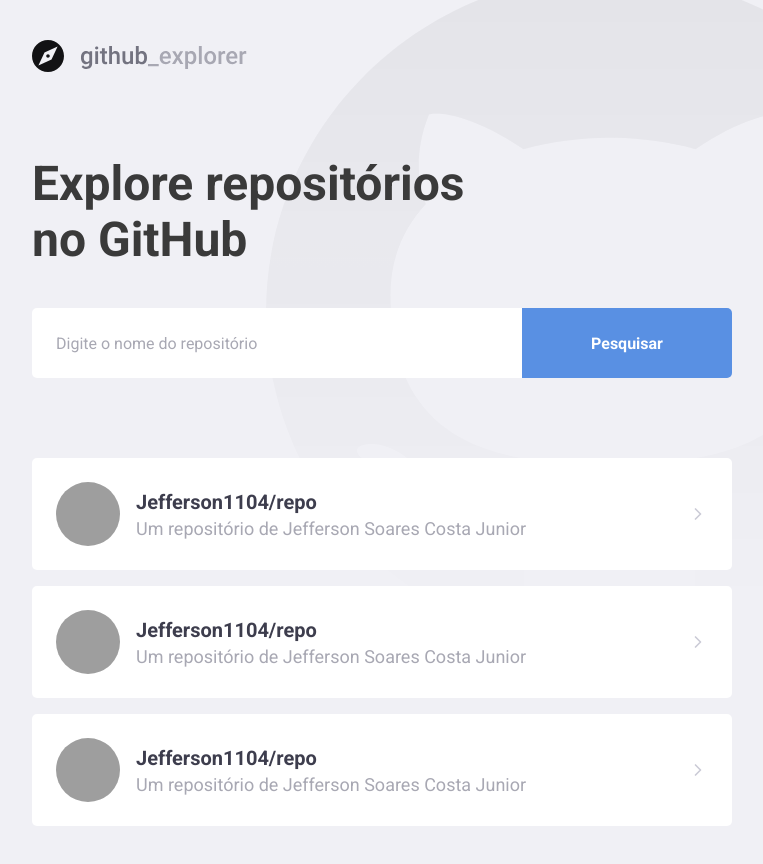
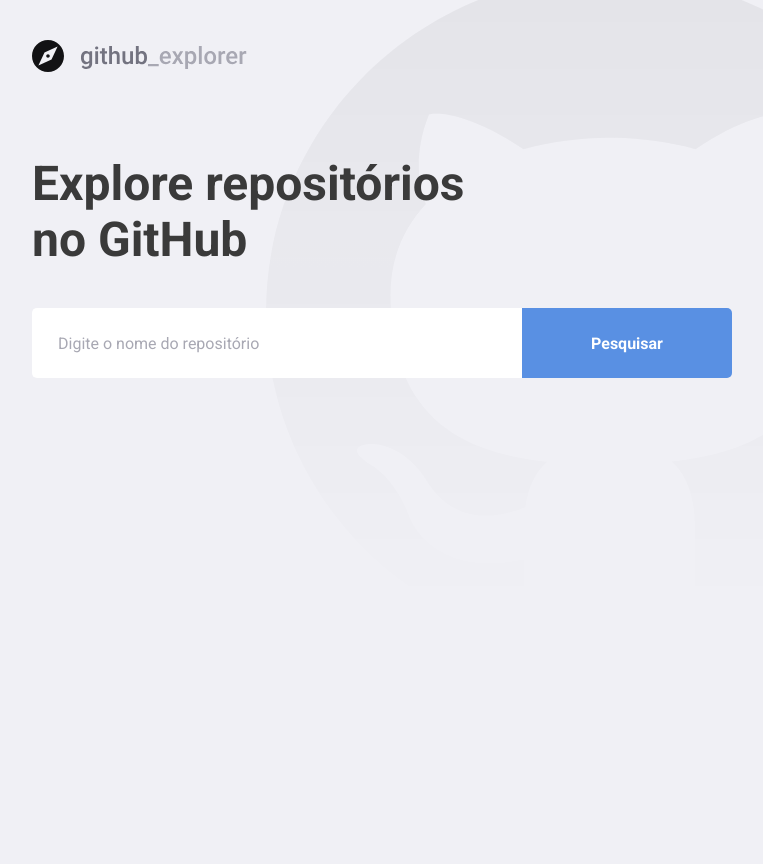
Before and after one commit to jefferson1104/github-explorer-reactJS, a React (Create React App) app: page / in a window 1280 px wide. Shown: the whole page, without its empty margins (148-911 px from the left). After the commit the page ends 800 px from the top, so only its background shows below. Built offline with nearby package versions, Linux system fonts and the light colour scheme; grey boxes are pictures that could not be loaded.

Commit message:
working errors

```diff
--- a/package.json
+++ b/package.json
@@ -11,6 +11,7 @@
     "@types/react": "^16.9.0",
     "@types/react-dom": "^16.9.0",
     "@types/styled-components": "^5.1.0",
+    "axios": "^0.19.2",
     "polished": "^3.6.5",
     "react": "^16.13.1",
     "react-dom": "^16.13.1",
--- a/src/pages/Dashboard/index.tsx
+++ b/src/pages/Dashboard/index.tsx
@@ -1,61 +1,93 @@
-import React from 'react';
+import React, { useState, FormEvent } from 'react';
 import { FiChevronRight } from 'react-icons/fi';
+import api from '../../services/api';
 
 import logoImg from '../../assets/logo.svg';
 
-import { Title, Form, Repositories } from './styled';
+import { Title, Form, Repositories, Error } from './styled';
+
+// interface para a tipagem do typescript, tipagem para o Estado repositories e setRepositories
+interface Repository {
+  full_name: string;
+  description: string;
+  owner: {
+    login: string;
+    avatar_url: string;
+  };
+}
 
 const Dashboard: React.FC = () => {
+  // Estado, variavel para gravar o valor digitado no campo input, e variavel para alterar o valor
+  const [newRepo, setNewRepo] = useState('');
+
+  // Estado para controle de erros
+  const [inputError, setInputError] = useState('');
+
+  // Estado, vetores(arrays) onde vamos armazer os repositorios
+  const [repositories, setRepositories] = useState<Repository[]>([]);
+
+  // funcao para adicionar novos repositorios
+  async function handleAddRepository(
+    event: FormEvent<HTMLFormElement>,
+  ): Promise<void> {
+    event.preventDefault();
+
+    // Tratando erro do campo input vazio
+    if (!newRepo) {
+      setInputError('Digite o autor/nome do repositório');
+      return;
+    }
+
+    try {
+      // consumindo api do github
+      const response = await api.get<Repository>(`repos/${newRepo}`);
+
+      const repository = response.data;
+
+      // salvando novo repositorio no array
+      setRepositories([...repositories, repository]);
+
+      // limpando campo input apos pesquisar
+      setNewRepo('');
+
+      // limpando erro caso fazer uma busca correta
+      setInputError('');
+    } catch (err) {
+      setInputError('Erro na busca por esse repositório');
+    }
+  }
+
   return (
     <>
       <img src={logoImg} alt="Github Explorer" />
       <Title>Explore repositórios no GitHub</Title>
 
-      <Form>
-        <input placeholder="Digite o nome do repositório" />
+      <Form hasError={!!inputError} onSubmit={handleAddRepository}>
+        <input
+          value={newRepo}
+          onChange={e => setNewRepo(e.target.value)}
+          placeholder="Digite o nome do repositório"
+        />
         <button type="submit">Pesquisar</button>
       </Form>
 
+      {inputError && <Error>{inputError}</Error>}
+
       <Repositories>
-        <a href="teste">
+        {repositories.map(repository => (
+          <a key={repository.full_name} href="teste">
             <img
-            src="https://avatars2.githubusercontent.com/u/48356215?s=460&u=71601327f3c8678b4357d31e56428c06f76c598b&v=4"
-            alt="Jefferson Soares"
+              src={repository.owner.avatar_url}
+              alt={repository.owner.login}
             />
-
             <div>
-            <strong>Jefferson1104/repo</strong>
-            <p>Um repositório de Jefferson Soares Costa Junior</p>
+              <strong>{repository.full_name}</strong>
+              <p>{repository.description}</p>
             </div>
 
             <FiChevronRight size={20} />
           </a>
-        <a href="teste">
-          <img
-            src="https://avatars2.githubusercontent.com/u/48356215?s=460&u=71601327f3c8678b4357d31e56428c06f76c598b&v=4"
-            alt="Jefferson Soares"
-          />
-
-          <div>
-            <strong>Jefferson1104/repo</strong>
-            <p>Um repositório de Jefferson Soares Costa Junior</p>
-          </div>
-
-          <FiChevronRight size={20} />
-        </a>
-        <a href="teste">
-          <img
-            src="https://avatars2.githubusercontent.com/u/48356215?s=460&u=71601327f3c8678b4357d31e56428c06f76c598b&v=4"
-            alt="Jefferson Soares"
-          />
-
-          <div>
-            <strong>Jefferson1104/repo</strong>
-            <p>Um repositório de Jefferson Soares Costa Junior</p>
-          </div>
-
-          <FiChevronRight size={20} />
-        </a>
+        ))}
       </Repositories>
     </>
   );
--- a/src/pages/Dashboard/styled.ts
+++ b/src/pages/Dashboard/styled.ts
@@ -1,5 +1,10 @@
-import styled from 'styled-components';
+import styled, { css } from 'styled-components';
 import { shade } from 'polished';
+
+// interface para informar ao typescript que o Form aceita a propriedade hasError
+interface FormProps {
+  hasError: boolean;
+}
 
 export const Title = styled.h1`
   font-size: 48px;
@@ -11,7 +16,7 @@
   margin-top: 80px;
 `;
 
-export const Form = styled.form`
+export const Form = styled.form<FormProps>`
   margin-top: 40px;
   max-width: 700px;
   display: flex;
@@ -22,6 +27,15 @@
     padding: 0 24px;
     border: 0;
     border-radius: 5px 0px 0px 5px;
+    color: #3a4a4a;
+    border: 2px solid #fff;
+    border-right: 0;
+
+    ${props =>
+      props.hasError &&
+      css`
+        border-color: #c53030;
+      `}
 
     &::placeholder {
       color: #a8a8b3;
@@ -43,6 +57,12 @@
       background: ${shade(0.3, '#5990e3')};
     }
   }
+`;
+
+export const Error = styled.span`
+  display: block;
+  color: #c53030;
+  margin-top: 8px;
 `;
 
 export const Repositories = styled.div`
@@ -77,7 +97,8 @@
     }
 
     div {
-      margin-left: 16px;
+      margin: 0 16px;
+      flex: 1;
 
       strong {
         font-size: 20px;
--- /dev/null
+++ b/src/services/api.ts
@@ -0,0 +1,7 @@
+import axios from 'axios';
+
+const api = axios.create({
+  baseURL: 'https://api.github.com',
+});
+
+export default api;
```
Also changed, not shown: 1 other file (tests, documents, lock files or other folders). Lines whose indentation alone changed are shown as unchanged.
